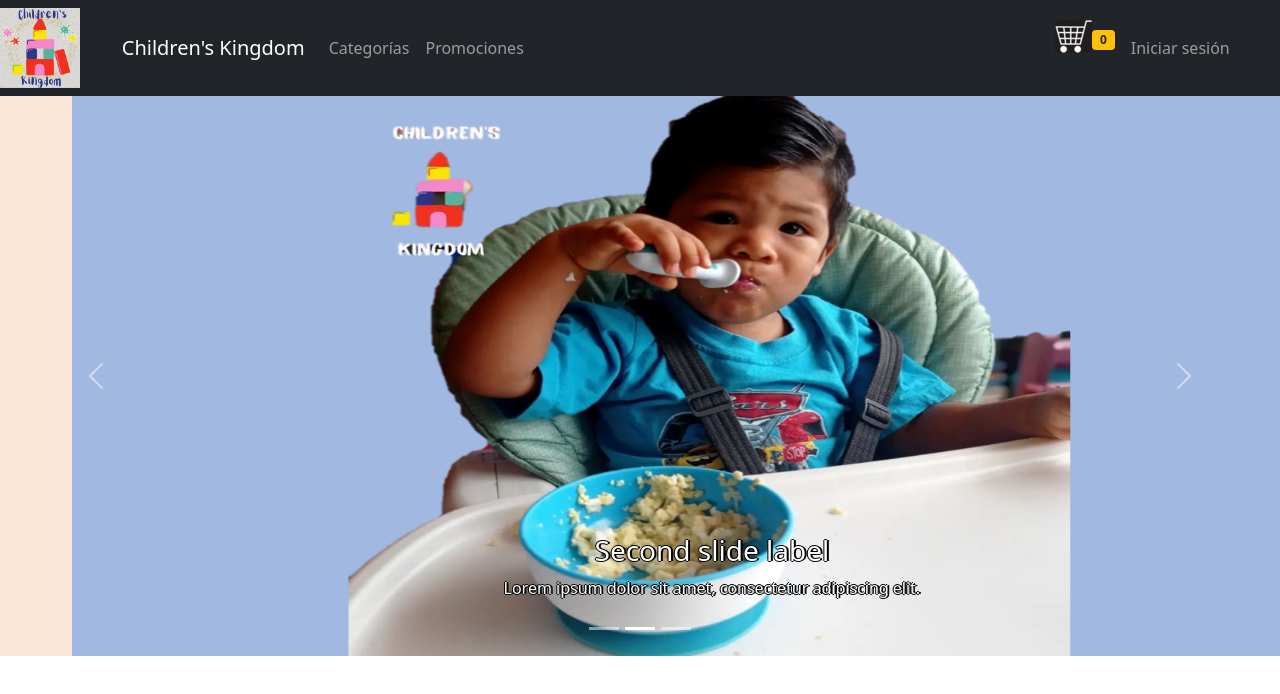
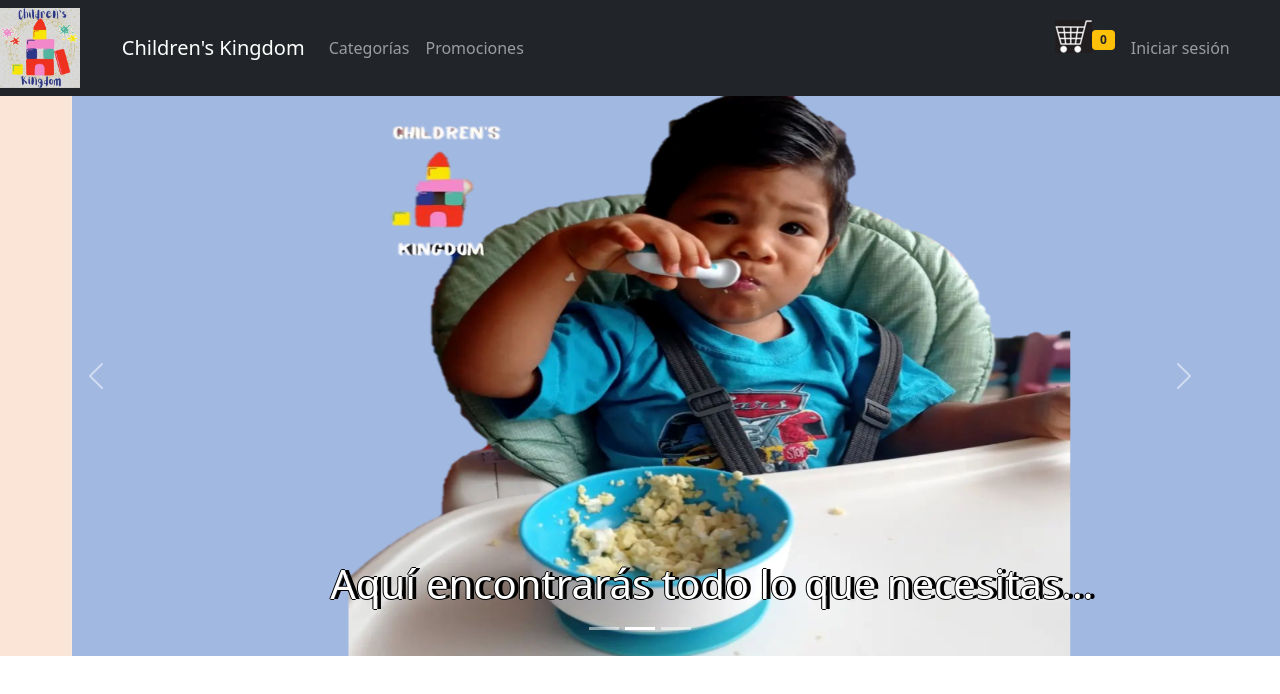
Before and after one commit to eddyrodriguezd/childrens-kingdom-frontend, a React (Vite) app: page / in a window 1280 px wide. Shown: the top 694 px of the page. Built offline with nearby package versions, Linux system fonts and the light colour scheme.

Commit message:
Changed main screen texts

```diff
--- a/src/components/Home/HomeCarousel/HomeCarousel.css
+++ b/src/components/Home/HomeCarousel/HomeCarousel.css
@@ -1,4 +1,4 @@
 .text-outlined {
     color: #fff;
-    text-shadow: 2px 0 0 #000, 0 -1px 0 #000, 0 1px 0 #000, -1px 0 0 #000;
+    text-shadow: 4px 0 0 #000, 0 -1px 0 #000, 0 1px 0 #000, -1px 0 0 #000;
 }
--- a/src/components/Home/HomeCarousel/HomeCarousel.jsx
+++ b/src/components/Home/HomeCarousel/HomeCarousel.jsx
@@ -14,11 +14,10 @@ const HomeCarousel = () => {
                     className="d-block w-100"
                     src={carouselFirstImg}
                     alt="First slide"
-                    style={{height: '35rem'}}
+                    style={{ height: '35rem' }}
                 />
                 <Carousel.Caption>
-                    <h3 className='text-outlined'>First slide label</h3>
-                    <p className='text-outlined'>Lorem ipsum dolor sit amet, consectetur adipiscing elit.</p>
+                    <h1 className='text-outlined'>¡Bienvenido a Children's Kingdom!</h1>
                 </Carousel.Caption>
             </Carousel.Item>
             <Carousel.Item>
@@ -26,11 +25,10 @@ const HomeCarousel = () => {
                     className="d-block w-100"
                     src={carouselSecondImg}
                     alt="Second slide"
-                    style={{height: '35rem'}}
+                    style={{ height: '35rem' }}
                 />
                 <Carousel.Caption>
-                    <h3 className='text-outlined'>Second slide label</h3>
-                    <p className='text-outlined'>Lorem ipsum dolor sit amet, consectetur adipiscing elit.</p>
+                    <h1 className='text-outlined'>Aquí encontrarás todo lo que necesitas...</h1>
                 </Carousel.Caption>
             </Carousel.Item>
             <Carousel.Item>
@@ -38,11 +36,10 @@ const HomeCarousel = () => {
                     className="d-block w-100"
                     src={carouselThirdImg}
                     alt="Third slide"
-                    style={{height: '35rem'}}
+                    style={{ height: '35rem' }}
                 />
                 <Carousel.Caption>
-                    <h3 className='text-outlined'>Third slide label</h3>
-                    <p className='text-outlined'>Lorem ipsum dolor sit amet, consectetur adipiscing elit.</p>
+                    <h1 className='text-outlined'>para los/as pequeños/as del hogar</h1>
                 </Carousel.Caption>
             </Carousel.Item>
         </Carousel>
```
